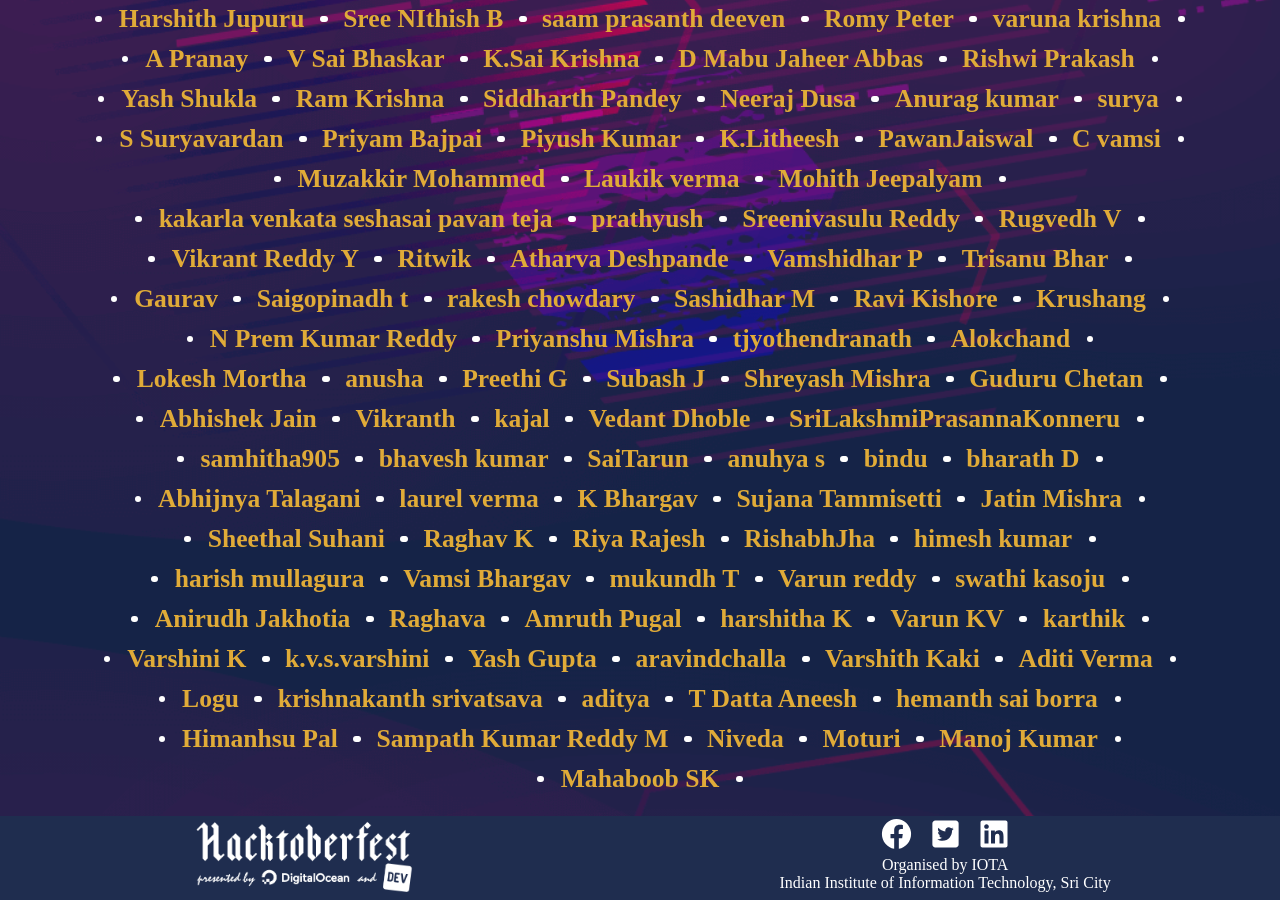
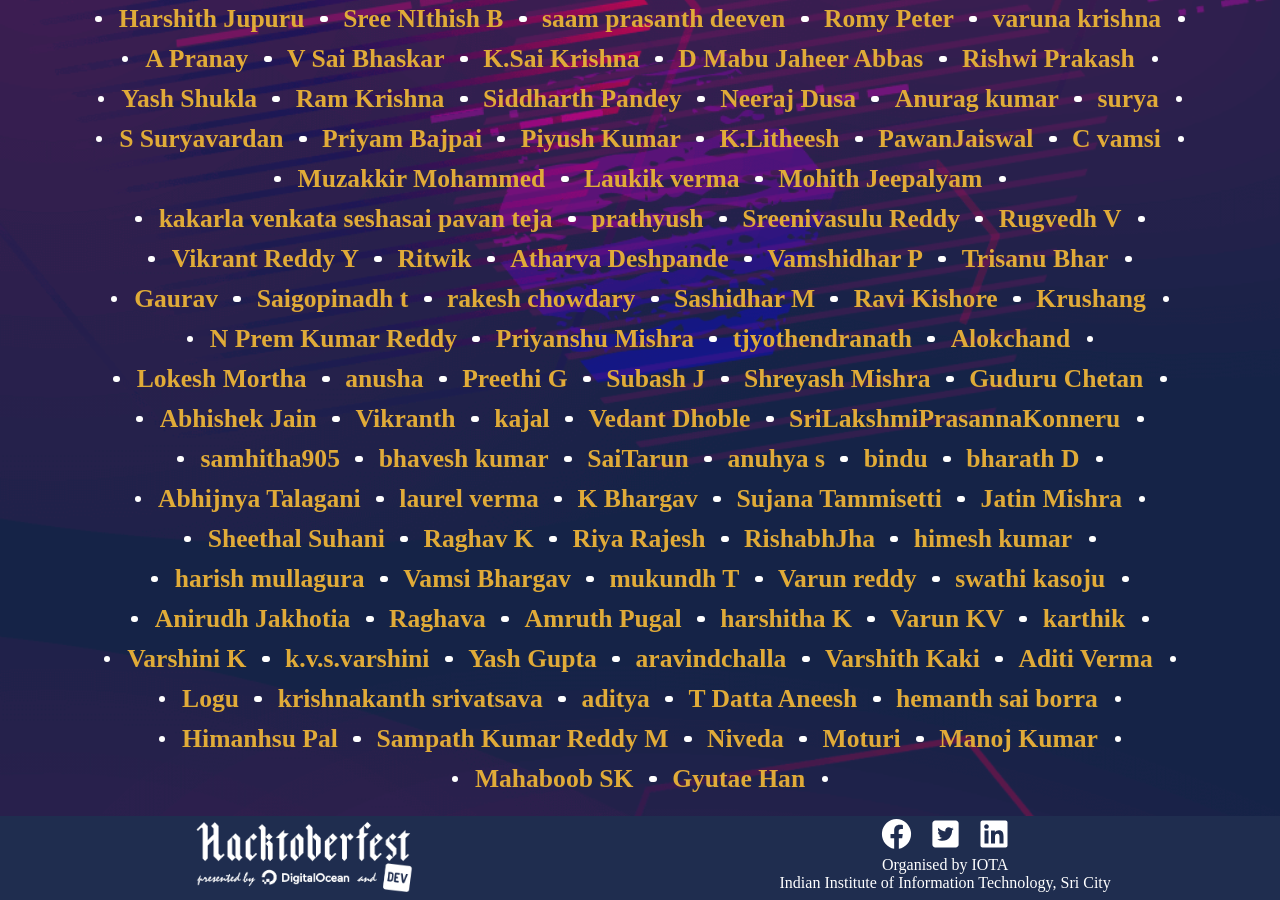
Before and after one commit to Project-Club-IIITS/hacktoberfest2019-participants, a Jekyll site: the page index.html, which Jekyll copies as it is, in a window 1280 px wide and 900 px high, scrolled down 694 px. Built offline with Jekyll 4.4.1, drawn with Linux system fonts in a browser that asks for light colours; some web fonts are replaced.

Commit message:
Adding Gyutae Han

```diff
--- a/index.html
+++ b/index.html
@@ -204,6 +204,7 @@
             <li><a href="https://github.com/shashank4602ashank">Moturi</a></li>
             <li><a href="https://github.com/manojsai2002">Manoj Kumar</a></li>
             <li><a href="https://github.com/bannu6301418535">Mahaboob SK</a></li>
+            <li><a  href="https://github.com/trapkka997">Gyutae Han</a></li>
 
         </ul>
       </div>
```
